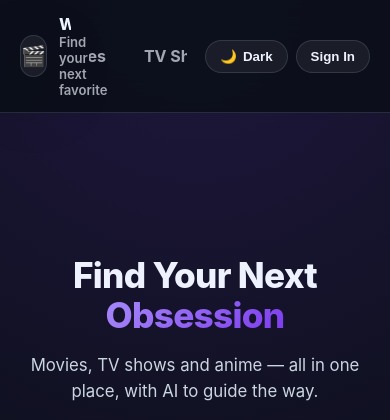
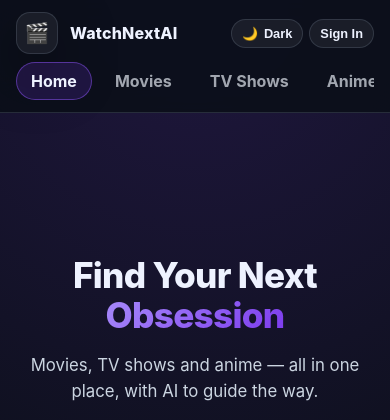
Before and after one commit to tirth6851/watchnextai, a Flask app: page / in a window 390 px wide. Shown: the top 420 px of the page. Run offline with Flask 3, Linux system fonts and the light colour scheme; data that the repository does not hold is empty; some libraries are stand-ins or nearby versions.

Commit message:
fix: stop the home page header collapsing on phones and small laptops
The home navbar was one flex row (brand, Home/Movies/TV/Anime links,
theme/auth controls). Under ~900px the brand text was squeezed into a
sliver (the tagline wrapped letter by letter over the logo) and the links
were clipped behind the Dark/Sign In buttons. At <= 1100px the home navbar
is now a two-row grid: brand + controls, then horizontally scrollable links.

Co-Authored-By: Claude Sonnet 5.5 <noreply@anthropic.com>

```diff
--- a/static/css/style.css
+++ b/static/css/style.css
@@ -582,6 +582,27 @@ a {
 }
 @media (max-width: 600px) {
   .auth-greeting { display: none !important; }
+}
+
+/* ─── Home navbar (<= 1100px) ────────────────────────
+   Brand + controls on row 1, scrollable Home/Movies/TV/Anime links on row 2.
+   A single flex row squeezed the brand text into a sliver and clipped the links. */
+@media (max-width: 1100px) {
+  .navbar--home {
+    display: grid;
+    grid-template-columns: minmax(0, 1fr) auto;
+    grid-template-areas:
+      "brand controls"
+      "links links";
+    gap: 8px 10px;
+    padding: 12px 16px;
+    align-items: center;
+  }
+  .navbar--home .nav-brand    { grid-area: brand; min-width: 0; }
+  .navbar--home .nav-tabs     { grid-area: links; justify-content: flex-start; overflow-x: auto; flex-wrap: nowrap; white-space: nowrap; min-width: 0; }
+  .navbar--home .nav-controls { grid-area: controls; gap: 6px; }
+  .navbar--home .brand-subtitle { display: none; }
+  .navbar--home .nav-controls .pill-btn { padding: 6px 10px; font-size: 0.8rem; }
 }
 
 /* ─── 900px (small tablet / large phone landscape) ── */
--- a/templates/home.html
+++ b/templates/home.html
@@ -7,7 +7,7 @@
   <link rel="stylesheet" href="{{ url_for('static', filename='css/style.css') }}" />
 </head>
 <body>
-  <nav class="navbar">
+  <nav class="navbar navbar--home">
     <div class="nav-brand">
       <div class="logo">🎬</div>
       <div class="brand-text">
```
